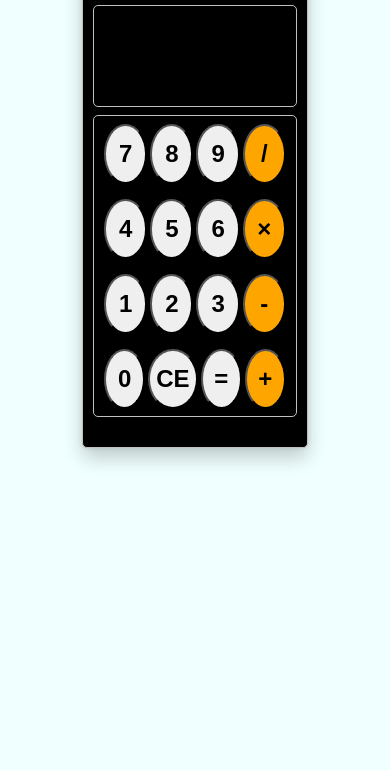
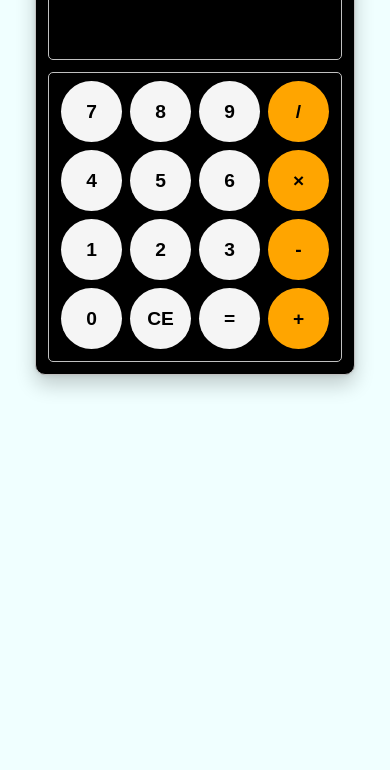
Before and after one commit to JuanRpo07/calculadora_basica, a plain HTML site: page index.html in a window 390 px wide. Shown: the part 74-844 px from the top of the page. Drawn offline with Linux system fonts and the light colour scheme.

Commit message:
agrego cambios

```diff
--- a/css/style.css
+++ b/css/style.css
@@ -1,4 +1,4 @@
-* Reset General */
+/* Reset General */
 * {
   margin: 0;
   padding: 0;
@@ -21,100 +21,169 @@ html {
 /* Configuración del Body */
 body {
   background: azure;
-    font-family: miFuente;
+  font-family: miFuente, system-ui, -apple-system, BlinkMacSystemFont,
+    sans-serif;
   font-size: 100%;
 }
 
+/* ============================================================================
+   CONTENEDOR GENERAL
+   - Cambio clave: usar max-width y porcentajes flexibles en vez de ancho fijo.
+   ============================================================================ */
 .contenedorGeneral {
-    width: 25%;
-    height: 500px;
+  width: 100%; /* ocupa el ancho disponible */
+  max-width: 420px; /* ancho máximo en pantallas grandes */
+  height: auto; /* que crezca en altura según contenido */
   border: 1px solid silver;
   margin: 20px auto;
+  padding: 1rem; /* un poco de relleno interno */
   display: flex;
   flex-direction: column;
-    gap: 0.5rem;
+  gap: 0.75rem; /* un poco más de separación */
   justify-content: flex-start;
   align-items: center;
   background-color: black;
-    border-radius: 5px;
+  border-radius: 10px;
   box-shadow: 0px 10px 20px rgba(0, 0, 0, 0.2), 0px 0px 5px rgba(0, 0, 0, 0.1);
 }
 
 .contenedorGeneral > * {
-    width: 90%;
+  width: 100%; /* que los hijos usen todo el ancho interno */
 }
 
+/* TÍTULO */
 .contenedorTitulo {
   border: none;
-    flex: 0 0 10%;
+  flex: 0 0 auto; /* que no dependa de una altura fija */
   display: flex;
   justify-content: center;
   align-items: center;
+  text-align: center;
   font-weight: bold;
+  font-size: 1.4rem;
   color: white;
 }
 
+/* PANTALLA */
 .contenedorPantalla {
-    flex: 0 0 20%;
+  flex: 0 0 auto;
+  min-height: 80px; /* altura mínima coherente */
   border: 1px solid silver;
   border-radius: 5px;
   display: flex;
   justify-content: center;
   align-items: center;
+  padding: 0.5rem;
 }
 
-/* Oculta el spinner de input numérico */
+.pantalla {
+  width: 100%;
+  height: 100%;
+  text-align: right;
+  font-size: 1.8rem;
+  font-weight: bold;
+  color: white;
+  background: black;
+  border: none;
+  outline: none;
+}
+
+/* Oculta el spinner de input numérico
+   (lo dejamos por si en algún momento usas type="number") */
 input[type="number"]::-webkit-inner-spin-button,
 input[type="number"]::-webkit-outer-spin-button {
   -webkit-appearance: none;
 }
 
+/* TECLAS */
 .contenedorTeclas {
-    flex: 0 0 60%;
+  flex: 0 0 auto;
   border: 1px solid silver;
   border-radius: 5px;
   display: flex;
   flex-direction: column;
   align-items: center;
   justify-content: flex-start;
-}
-
-.pantalla {
-    width: 90%;
-    height: 80%;
-    text-align: right;
-    font-size: 1.5em;
-    font-weight: bold;
-    color: white;
-    background: black;
-    border: none;
+  padding: 0.5rem 0.75rem 0.75rem;
+  gap: 0.5rem;
 }
 
 .filas {
-    flex: 1;
-    width: 90%;
+  width: 100%;
   display: flex;
-    justify-content: center;
+  justify-content: space-between; /* mejor distribución */
   align-items: center;
-    gap: 3px;
+  gap: 0.5rem;
 }
 
+/* Cambio importante:
+   - usar tamaños en función del ancho disponible (flex-basis)
+   - mantener proporción "casi" cuadrada con aspect-ratio */
 .btnTecla {
-    width: 60px;
-    height: 60px;
+  flex: 1 1 0;
+  aspect-ratio: 1 / 1; /* mantiene forma circular al cambiar ancho */
   border-radius: 50%;
-    font-size: 1.5em;
+  font-size: 1.4rem;
   font-weight: bold;
+  border: none;
+  background: #f5f5f5;
+  box-shadow: 0 3px 4px rgba(0, 0, 0, 0.2);
+  display: flex;
+  align-items: center;
+  justify-content: center;
+  cursor: pointer;
 }
 
 .btnTecla:nth-last-child(1) {
   background: orange;
 }
 
-/* Responsive */
+/* Pequeño efecto al pulsar */
+.btnTecla:active {
+  transform: scale(0.96);
+}
+
+/* ============================================================================
+   RESPONSIVE
+   ============================================================================ */
+
+/* Tablets y pantallas medianas */
+@media (max-width: 900px) {
+  .contenedorGeneral {
+    max-width: 360px;
+    margin: 16px auto;
+  }
+
+  .pantalla {
+    font-size: 1.6rem;
+  }
+
+  .btnTecla {
+    font-size: 1.3rem;
+  }
+}
+
 /* Celulares */
 @media (max-width: 600px) {
   .contenedorGeneral {
-        width: 60%;
+    max-width: 320px;
+    margin: 12px auto;
+    padding: 0.75rem;
+  }
+
+  .contenedorTitulo {
+    font-size: 1.2rem;
+  }
+
+  .contenedorPantalla {
+    min-height: 70px;
+  }
+
+  .pantalla {
+    font-size: 1.4rem;
+  }
+
+  .btnTecla {
+    font-size: 1.2rem;
   }
 }
--- a/js/script.js
+++ b/js/script.js
@@ -8,12 +8,32 @@ let numero2 = "";
 let operador = null;
 let escribiendoSegundoNumero = false;
 
+// Función auxiliar para formatear con separador de miles (sin toLocaleString)
+function formatearNumero(valor) {
+  if (valor === "" || valor === "Error") return valor;
+
+  const n = Number(valor);
+  if (Number.isNaN(n)) return valor;
+
+  // Lo paso a string sin formato
+  const parts = n.toString().split(".");
+  const parteEntera = parts[0];
+  const parteDecimal = parts[1];
+
+  // Insertar puntos cada 3 dígitos desde la derecha
+  const conPuntos = parteEntera.replace(/\B(?=(\d{3})+(?!\d))/g, ".");
+
+  // Si hay decimales, separarlos con coma
+  return parteDecimal ? `${conPuntos},${parteDecimal}` : conPuntos;
+}
+
 contenedorTeclas.addEventListener("click", (e) => {
   const tecla = e.target;
 
   // Si lo cliqueado no es un botón, salir
   if (!tecla.classList.contains("btnTecla")) return;
 
+  // De lo contrario obtener el texto del botón (tecla)
   const valor = tecla.textContent;
 
   // 1. Limpiar (CE)
@@ -28,13 +48,13 @@ contenedorTeclas.addEventListener("click", (e) => {
 
   // 2. Si es un número
   if (!isNaN(valor)) {
-    // '0'..'9'
+    // '0' - '9'
     if (!escribiendoSegundoNumero) {
-      numero1 += valor;
-      pantalla.value = numero1;
+      numero1 += valor; // interno sin formato
+      pantalla.value = formatearNumero(numero1); // mostrar con formato
     } else {
-      numero2 += valor;
-      pantalla.value = numero2;
+      numero2 += valor; // interno sin formato
+      pantalla.value = formatearNumero(numero2); // mostrar con formato
     }
     return;
   }
@@ -70,9 +90,10 @@ contenedorTeclas.addEventListener("click", (e) => {
         break;
     }
 
-    pantalla.value = resultado;
+    pantalla.value = formatearNumero(resultado); // mostrar con formato
+
     // Preparar para una nueva operación
-    numero1 = String(resultado);
+    numero1 = resultado === "Error" ? "" : String(resultado);
     numero2 = "";
     operador = null;
     escribiendoSegundoNumero = false;
```
Also changed, not shown: index.html (+2 -0 lines). Lines whose indentation alone changed are shown as unchanged.
